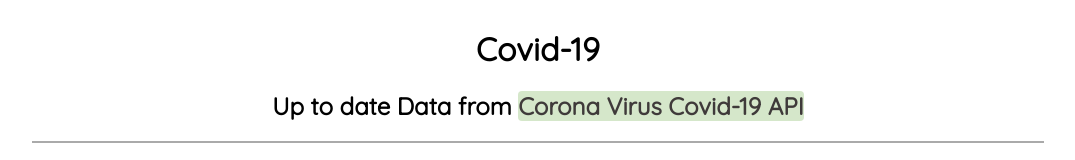
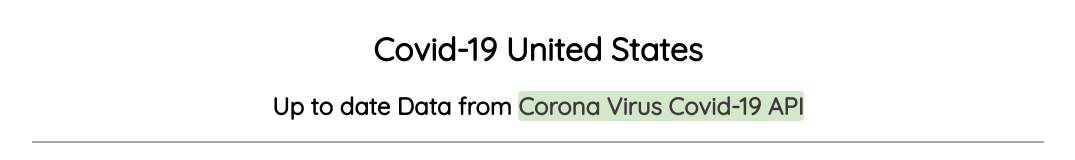
Before and after one commit to erictarter/covid-data, a React (Create React App) app: page / in a window 1280 px wide. Shown: the top 160 px of the page, without its empty margins (102-1177 px from the left). Built offline with nearby package versions, Linux system fonts and the light colour scheme; no server answers.

Commit message:
title added2

```diff
--- a/src/components/layout/Header.js
+++ b/src/components/layout/Header.js
@@ -3,7 +3,7 @@ import React from 'react';
 const Header = () => {
   return (
     <div className='header'>
-      <h1>Covid-19</h1>
+      <h1>Covid-19 United States</h1>
       <h2>
         Up to date Data from{' '}
         <a href='https://covid19api.com/#details'>Corona Virus Covid-19 API</a>
```
